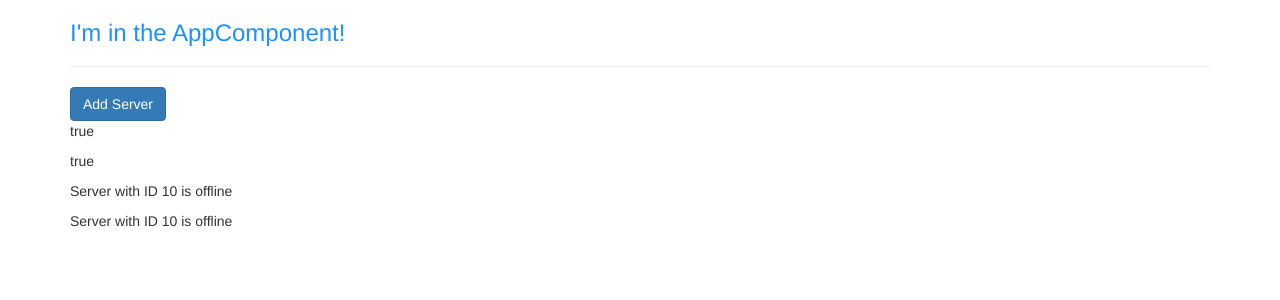
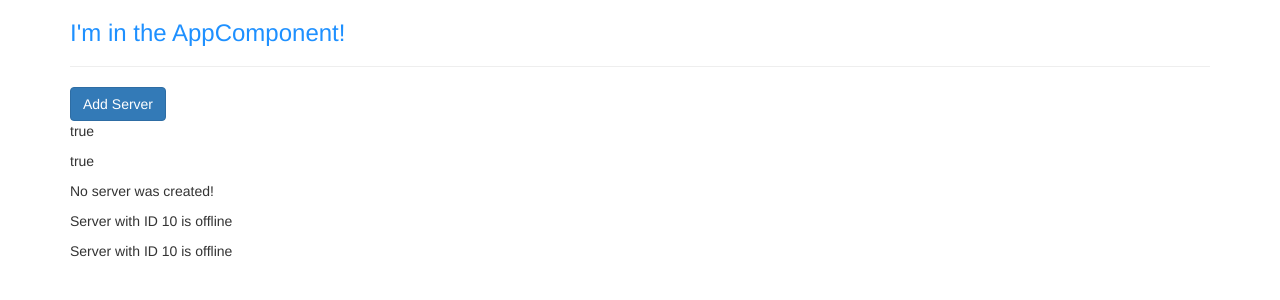
Before and after one commit to rebeccamanzi/angular-basics, an Angular app: page / in a window 1280 px wide. Shown: the top 300 px of the page. Built offline with nearby package versions, Linux system fonts and the light colour scheme.

Commit message:
event binding

```diff
--- a/src/app/servers/servers.component.html
+++ b/src/app/servers/servers.component.html
@@ -1,8 +1,11 @@
 <button class="btn btn-primary"
-[disabled]="!allowNewServer">Add Server</button>
+[disabled]="!allowNewServer"
+(click)="onCreateServer()"
+>Add Server</button>
 <!-- String interpolation -->
 <p>{{ allowNewServer }}</p>
 <!-- Property Binding -->
 <p [innerText]="allowNewServer"></p>
+<p>{{ serverCreationStatus }}</p>
 <app-server></app-server>
 <app-server></app-server>
--- a/src/app/servers/servers.component.ts
+++ b/src/app/servers/servers.component.ts
@@ -19,10 +19,15 @@
 })
 export class ServersComponent {
   allowNewServer = false;
+  serverCreationStatus = 'No server was created!';
 
   constructor() {
     setTimeout(() => {
       this.allowNewServer = true;
     }, 2000)
   }
+
+  onCreateServer () {
+    this.serverCreationStatus = 'Server was created!';
+  }
 }
```
